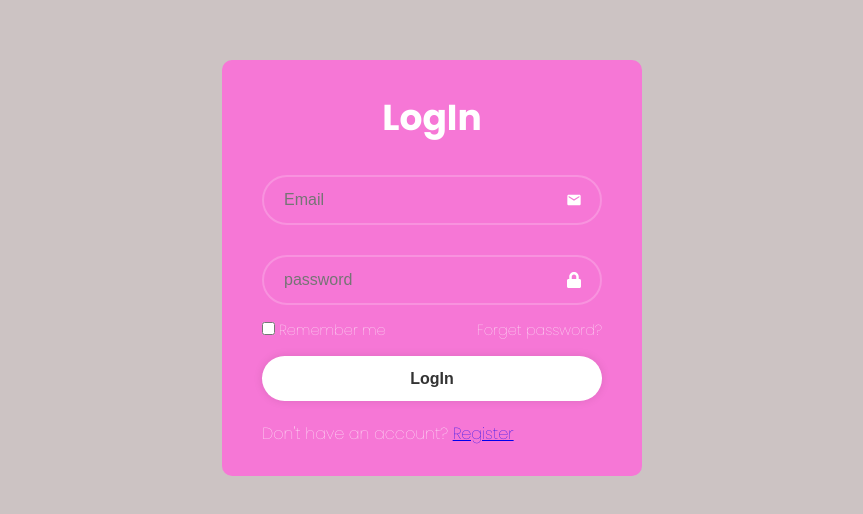
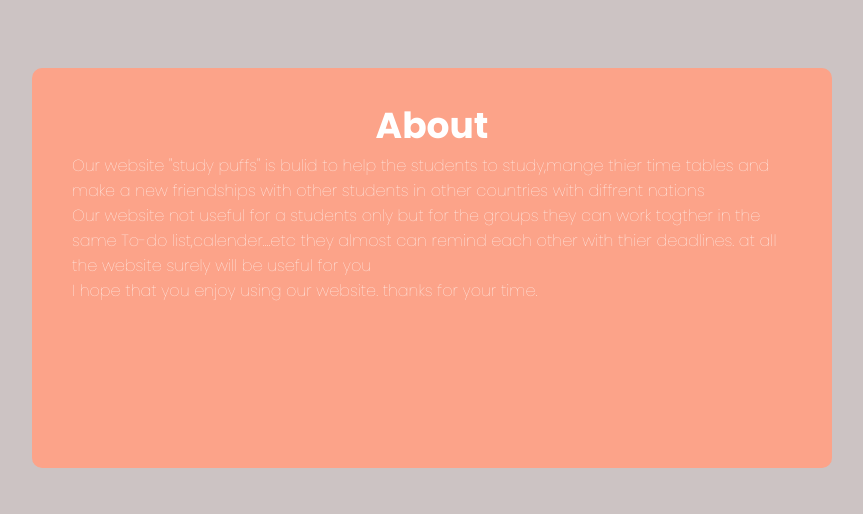
Before and after one commit to Rowaida-Ali/fatayat_elkwa, a React (Create React App) app in the folder frontend/login/: page /aboutpage in a window 1280 px wide. Shown: the part 132-646 px from the top of the page, without its empty margins (208-1071 px from the left). Built offline with nearby package versions, Linux system fonts and the light colour scheme.

Commit message:
login and about page

```diff
--- a/frontend/login/package.json
+++ b/frontend/login/package.json
@@ -9,6 +9,7 @@
     "react": "^18.3.1",
     "react-dom": "^18.3.1",
     "react-icons": "^5.3.0",
+    "react-router-dom": "^6.26.2",
     "react-scripts": "5.0.1",
     "web-vitals": "^2.1.4"
   },
--- a/frontend/login/src/App.js
+++ b/frontend/login/src/App.js
@@ -1,13 +1,18 @@
 import logo from './logo.svg';
 import './App.css';
 import LoginForm from './components/LoginForm/LoginForm';
+import Aboutpage from './components/Aboutpage/aboutpage'
+import{BrowserRouter,Routes,Route} from 'react-router-dom';
 
-function App() {
-  return (
+export default function App(){
+  return(
     <div>
-      <LoginForm />
+      <BrowserRouter>
+      <Routes>
+        <Route path="/login" element={<LoginForm />}/>
+        <Route path="/aboutpage" element={<Aboutpage />}/>
+      </Routes>
+      </BrowserRouter>
     </div>
-  );
+  )
 };
-
-export default App;
--- /dev/null
+++ b/frontend/login/src/components/Aboutpage/aboutpage.css
@@ -0,0 +1,18 @@
+.aboutpage{
+    width: 800px;
+    height: 400px;
+    background: #fca389;
+    color: #fff;
+    border-radius: 10px ;
+    padding: 30px 40px;
+}
+.aboutpage h1 {
+    font-size: 36px;
+    text-align: center;
+}
+.aboutpage .info-p{
+    font-size:x-large;
+    font-weight: lighter;
+    text-align: center;
+    font-family: Arial, Helvetica, sans-serif;
+}
--- /dev/null
+++ b/frontend/login/src/components/Aboutpage/aboutpage.jsx
@@ -0,0 +1,18 @@
+import React from 'react'
+import './aboutpage.css'
+const aboutpage =()=> {
+    return(
+        <div className='aboutpage'>
+            <h1><b>About</b></h1>
+            <div className='info'>
+                <p> Our website "study puffs" is bulid to help the students to study,mange thier time tables and make a new friendships with other students in other countries with diffrent nations</p>
+                   <p> Our website not useful for a students only but for the groups they can work togther in the same To-do list,calender....etc
+                    they almost can remind each other with thier deadlines.
+                    at all the website surely will be useful for you</p>
+                    <p>I hope that you enjoy using our website.
+                    thanks for your time. </p>
+            </div>
+        </div>
+    );
+};
+export default aboutpage;
--- a/frontend/login/src/components/LoginForm/LoginForm.css
+++ b/frontend/login/src/components/LoginForm/LoginForm.css
@@ -1,6 +1,6 @@
 .wrapper{
     width: 420px;
-    background: #f677d6;
+    background: #fca389;
     color: #fff;
     border-radius: 10px ;
     padding: 30px 40px;
```
Also changed, not shown: 1 other file (tests, documents, lock files or other folders).
